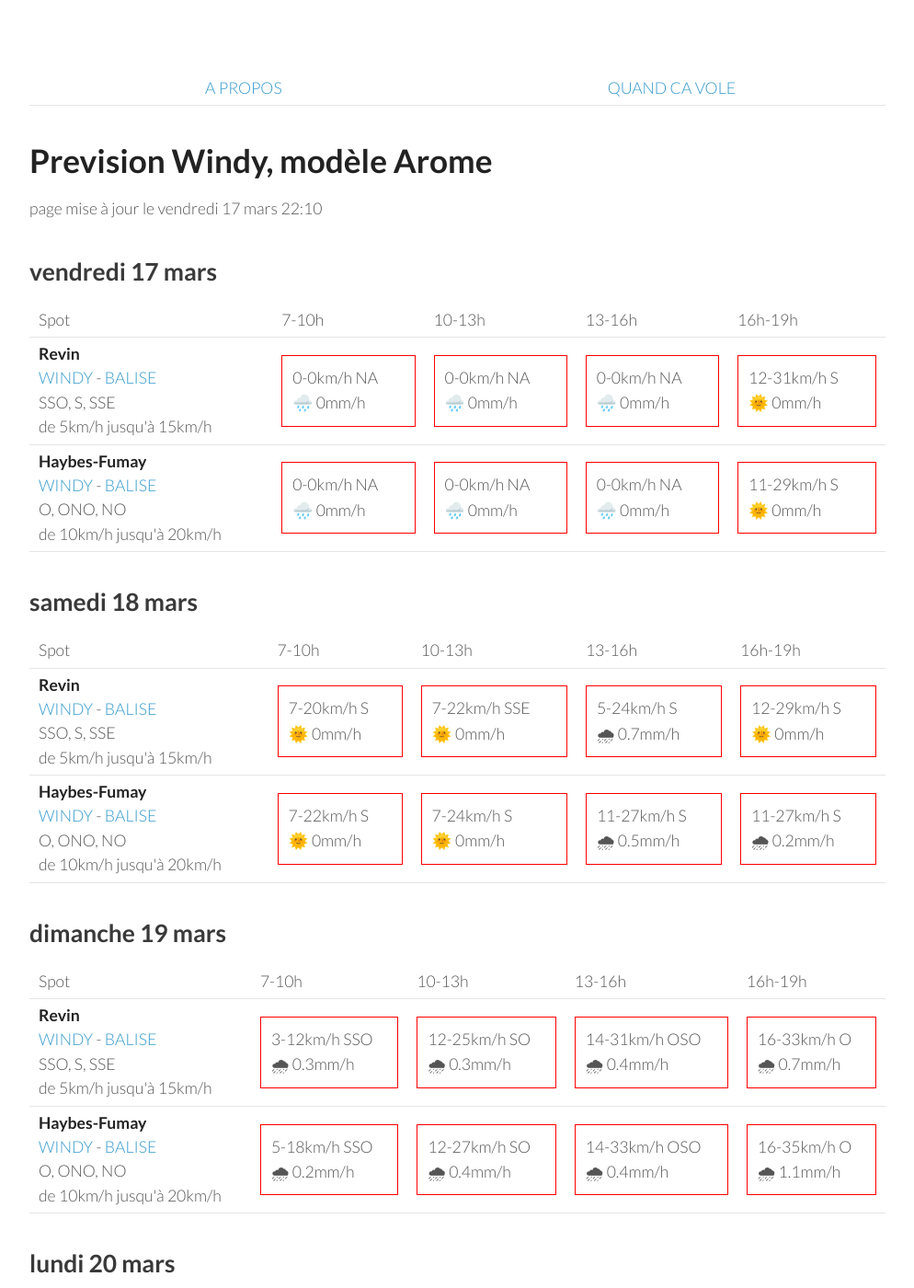
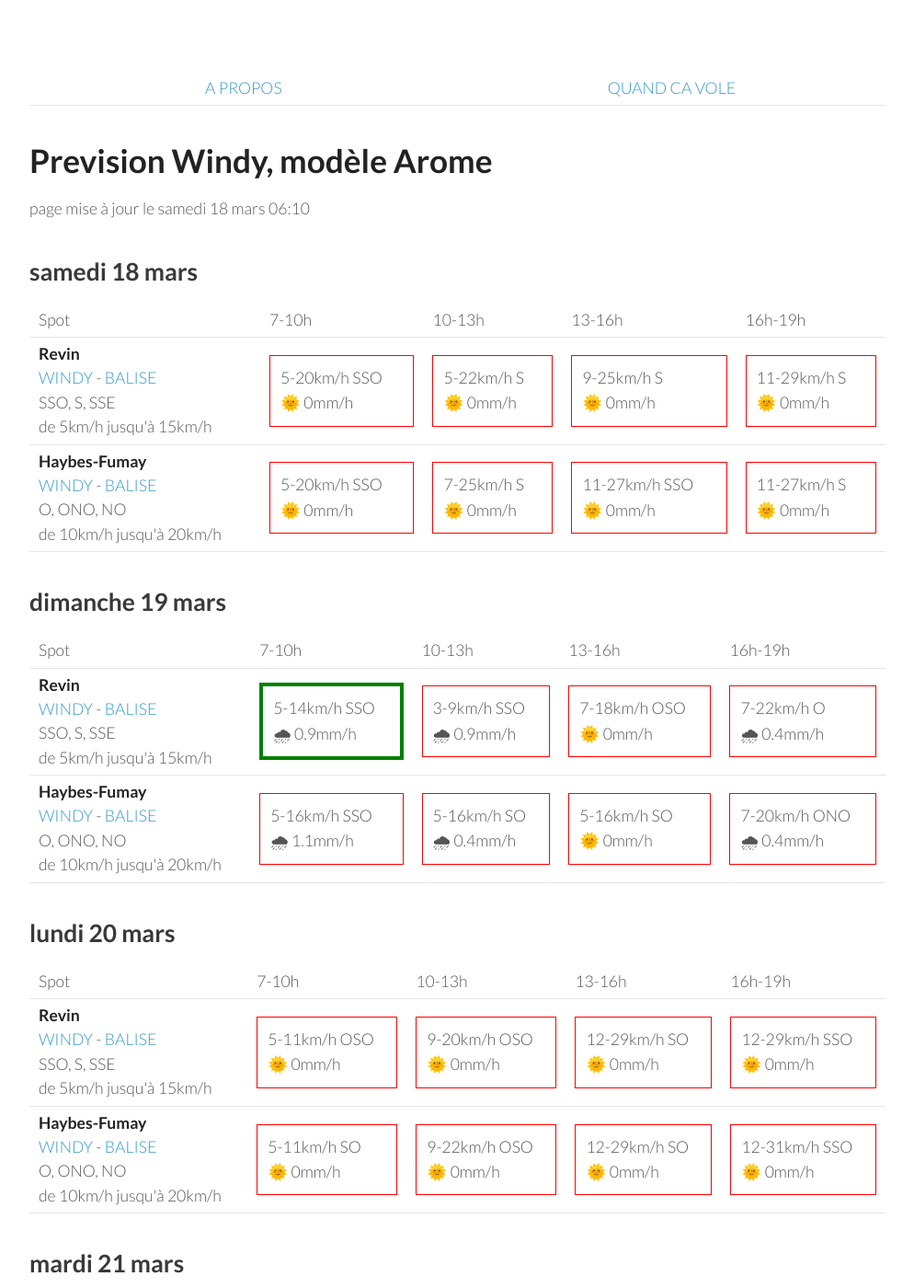
Before and after one commit to parapente-dans-le-nord/parapente-dans-le-nord.github.io, a Jekyll site: the page built from ardennes.markdown, in a window 1280 px wide and 1400 px high. Shown: the whole window at 92% size, without its empty margins (26-1020 px from the left). Built offline with Jekyll 4.4.1, drawn with Linux system fonts in a browser that asks for light colours; some of the changed text lies outside the part shown.

Commit message:
update index.markdown

```diff
--- a/ardennes.markdown
+++ b/ardennes.markdown
@@ -7,42 +7,8 @@ title:  "Tous les spots"
 {: .links}
 
 # Prevision Windy, modèle Arome
-page mise à jour le vendredi 17 mars 22:10
+page mise à jour le samedi 18 mars 06:10
 
-## vendredi 17 mars
-
-{::nomarkdown}
-<table>
-  <tbody>
-    <tr>
-      <td>Spot</td>
-      <td>7-10h</td>
-      <td>10-13h</td>
-      <td>13-16h</td>
-      <td>16h-19h</td>
-    </tr>
-<tr>
-        <td><strong>Revin</strong><br><a href="https://windy.com/49.948/4.625?49.543,4.625,8">WINDY</a> - <span class=""><a href="http://www.balisemeteo.com/balise.php?idBalise=5019">BALISE</a> </span><br> <span class="vent-favorable">SSO, S, SSE</span><br><span class="force-vent">de 5km/h jusqu'à 15km/h</span> </td>
-
-            <td><div class="not-flyable"><p>0-0km/h NA</p><p>🌧️ 0mm/h</p></div></td>
-            <td><div class="not-flyable"><p>0-0km/h NA</p><p>🌧️ 0mm/h</p></div></td>
-            <td><div class="not-flyable"><p>0-0km/h NA</p><p>🌧️ 0mm/h</p></div></td>
-            <td><div class="not-flyable"><p>12-31km/h S</p><p>🌞 0mm/h</p></div></td>
-
-    </tr>
-<tr>
-        <td><strong>Haybes-Fumay</strong><br><a href="https://windy.com/49.998/4.715?49.913,4.738,10">WINDY</a> - <span class=""><a href="http://www.balisemeteo.com/balise.php?idBalise=104">BALISE</a> </span><br> <span class="vent-favorable">O, ONO, NO</span><br><span class="force-vent">de 10km/h jusqu'à 20km/h</span> </td>
-
-            <td><div class="not-flyable"><p>0-0km/h NA</p><p>🌧️ 0mm/h</p></div></td>
-            <td><div class="not-flyable"><p>0-0km/h NA</p><p>🌧️ 0mm/h</p></div></td>
-            <td><div class="not-flyable"><p>0-0km/h NA</p><p>🌧️ 0mm/h</p></div></td>
-            <td><div class="not-flyable"><p>11-29km/h S</p><p>🌞 0mm/h</p></div></td>
-
-    </tr>
-
-</tbody>
-</table>
-{:/}
 ## samedi 18 mars
 
 {::nomarkdown}
@@ -58,20 +24,20 @@ page mise à jour le vendredi 17 mars 22:10
 <tr>
         <td><strong>Revin</strong><br><a href="https://windy.com/49.948/4.625?49.543,4.625,8">WINDY</a> - <span class=""><a href="http://www.balisemeteo.com/balise.php?idBalise=5019">BALISE</a> </span><br> <span class="vent-favorable">SSO, S, SSE</span><br><span class="force-vent">de 5km/h jusqu'à 15km/h</span> </td>
 
-            <td><div class="not-flyable"><p>7-20km/h S</p><p>🌞 0mm/h</p></div></td>
-            <td><div class="not-flyable"><p>7-22km/h SSE</p><p>🌞 0mm/h</p></div></td>
-            <td><div class="not-flyable"><p>5-24km/h S</p><p>🌧 0.7mm/h</p></div></td>
-            <td><div class="not-flyable"><p>12-29km/h S</p><p>🌞 0mm/h</p></div></td>
+            <td><div class="not-flyable"><p>5-20km/h SSO</p><p>🌞 0mm/h</p></div></td>
+            <td><div class="not-flyable"><p>5-22km/h S</p><p>🌞 0mm/h</p></div></td>
+            <td><div class="not-flyable"><p>9-25km/h S</p><p>🌞 0mm/h</p></div></td>
+            <td><div class="not-flyable"><p>11-29km/h S</p><p>🌞 0mm/h</p></div></td>
 
 
     </tr>
 <tr>
         <td><strong>Haybes-Fumay</strong><br><a href="https://windy.com/49.998/4.715?49.913,4.738,10">WINDY</a> - <span class=""><a href="http://www.balisemeteo.com/balise.php?idBalise=104">BALISE</a> </span><br> <span class="vent-favorable">O, ONO, NO</span><br><span class="force-vent">de 10km/h jusqu'à 20km/h</span> </td>
 
-            <td><div class="not-flyable"><p>7-22km/h S</p><p>🌞 0mm/h</p></div></td>
-            <td><div class="not-flyable"><p>7-24km/h S</p><p>🌞 0mm/h</p></div></td>
-            <td><div class="not-flyable"><p>11-27km/h S</p><p>🌧 0.5mm/h</p></div></td>
-            <td><div class="not-flyable"><p>11-27km/h S</p><p>🌧 0.2mm/h</p></div></td>
+            <td><div class="not-flyable"><p>5-20km/h SSO</p><p>🌞 0mm/h</p></div></td>
+            <td><div class="not-flyable"><p>7-25km/h S</p><p>🌞 0mm/h</p></div></td>
+            <td><div class="not-flyable"><p>11-27km/h SSO</p><p>🌞 0mm/h</p></div></td>
+            <td><div class="not-flyable"><p>11-27km/h S</p><p>🌞 0mm/h</p></div></td>
 
 
     </tr>
@@ -94,20 +60,20 @@ page mise à jour le vendredi 17 mars 22:10
 <tr>
         <td><strong>Revin</strong><br><a href="https://windy.com/49.948/4.625?49.543,4.625,8">WINDY</a> - <span class=""><a href="http://www.balisemeteo.com/balise.php?idBalise=5019">BALISE</a> </span><br> <span class="vent-favorable">SSO, S, SSE</span><br><span class="force-vent">de 5km/h jusqu'à 15km/h</span> </td>
 
-            <td><div class="not-flyable"><p>3-12km/h SSO</p><p>🌧 0.3mm/h</p></div></td>
-            <td><div class="not-flyable"><p>12-25km/h SO</p><p>🌧 0.3mm/h</p></div></td>
-            <td><div class="not-flyable"><p>14-31km/h OSO</p><p>🌧 0.4mm/h</p></div></td>
-            <td><div class="not-flyable"><p>16-33km/h O</p><p>🌧 0.7mm/h</p></div></td>
+            <td><div class="flyable"><p>5-14km/h SSO</p><p>🌧 0.9mm/h</p></div></td>
+            <td><div class="not-flyable"><p>3-9km/h SSO</p><p>🌧 0.9mm/h</p></div></td>
+            <td><div class="not-flyable"><p>7-18km/h OSO</p><p>🌞 0mm/h</p></div></td>
+            <td><div class="not-flyable"><p>7-22km/h O</p><p>🌧 0.4mm/h</p></div></td>
 
 
     </tr>
 <tr>
         <td><strong>Haybes-Fumay</strong><br><a href="https://windy.com/49.998/4.715?49.913,4.738,10">WINDY</a> - <span class=""><a href="http://www.balisemeteo.com/balise.php?idBalise=104">BALISE</a> </span><br> <span class="vent-favorable">O, ONO, NO</span><br><span class="force-vent">de 10km/h jusqu'à 20km/h</span> </td>
 
-            <td><div class="not-flyable"><p>5-18km/h SSO</p><p>🌧 0.2mm/h</p></div></td>
-            <td><div class="not-flyable"><p>12-27km/h SO</p><p>🌧 0.4mm/h</p></div></td>
-            <td><div class="not-flyable"><p>14-33km/h OSO</p><p>🌧 0.4mm/h</p></div></td>
-            <td><div class="not-flyable"><p>16-35km/h O</p><p>🌧 1.1mm/h</p></div></td>
+            <td><div class="not-flyable"><p>5-16km/h SSO</p><p>🌧 1.1mm/h</p></div></td>
+            <td><div class="not-flyable"><p>5-16km/h SO</p><p>🌧 0.4mm/h</p></div></td>
+            <td><div class="not-flyable"><p>5-16km/h SO</p><p>🌞 0mm/h</p></div></td>
+            <td><div class="not-flyable"><p>7-20km/h ONO</p><p>🌧 0.4mm/h</p></div></td>
 
 
     </tr>
@@ -130,20 +96,20 @@ page mise à jour le vendredi 17 mars 22:10
 <tr>
         <td><strong>Revin</strong><br><a href="https://windy.com/49.948/4.625?49.543,4.625,8">WINDY</a> - <span class=""><a href="http://www.balisemeteo.com/balise.php?idBalise=5019">BALISE</a> </span><br> <span class="vent-favorable">SSO, S, SSE</span><br><span class="force-vent">de 5km/h jusqu'à 15km/h</span> </td>
 
-            <td><div class="not-flyable"><p>9-18km/h SSO</p><p>🌞 0mm/h</p></div></td>
-            <td><div class="not-flyable"><p>11-22km/h SSO</p><p>🌞 0mm/h</p></div></td>
-            <td><div class="not-flyable"><p>16-37km/h SO</p><p>🌞 0mm/h</p></div></td>
-            <td><div class="not-flyable"><p>14-33km/h SO</p><p>🌞 0mm/h</p></div></td>
+            <td><div class="not-flyable"><p>5-11km/h OSO</p><p>🌞 0mm/h</p></div></td>
+            <td><div class="not-flyable"><p>9-20km/h OSO</p><p>🌞 0mm/h</p></div></td>
+            <td><div class="not-flyable"><p>12-29km/h SO</p><p>🌞 0mm/h</p></div></td>
+            <td><div class="not-flyable"><p>12-29km/h SSO</p><p>🌞 0mm/h</p></div></td>
 
 
     </tr>
 <tr>
         <td><strong>Haybes-Fumay</strong><br><a href="https://windy.com/49.998/4.715?49.913,4.738,10">WINDY</a> - <span class=""><a href="http://www.balisemeteo.com/balise.php?idBalise=104">BALISE</a> </span><br> <span class="vent-favorable">O, ONO, NO</span><br><span class="force-vent">de 10km/h jusqu'à 20km/h</span> </td>
 
-            <td><div class="not-flyable"><p>11-22km/h SSO</p><p>🌞 0mm/h</p></div></td>
-            <td><div class="not-flyable"><p>11-25km/h SSO</p><p>🌞 0mm/h</p></div></td>
-            <td><div class="not-flyable"><p>16-38km/h SO</p><p>🌞 0mm/h</p></div></td>
-            <td><div class="not-flyable"><p>16-35km/h SO</p><p>🌞 0mm/h</p></div></td>
+            <td><div class="not-flyable"><p>5-11km/h SO</p><p>🌞 0mm/h</p></div></td>
+            <td><div class="not-flyable"><p>9-22km/h OSO</p><p>🌞 0mm/h</p></div></td>
+            <td><div class="not-flyable"><p>12-29km/h SO</p><p>🌞 0mm/h</p></div></td>
+            <td><div class="not-flyable"><p>12-31km/h SSO</p><p>🌞 0mm/h</p></div></td>
 
 
     </tr>
@@ -166,8 +132,8 @@ page mise à jour le vendredi 17 mars 22:10
 <tr>
         <td><strong>Revin</strong><br><a href="https://windy.com/49.948/4.625?49.543,4.625,8">WINDY</a> - <span class=""><a href="http://www.balisemeteo.com/balise.php?idBalise=5019">BALISE</a> </span><br> <span class="vent-favorable">SSO, S, SSE</span><br><span class="force-vent">de 5km/h jusqu'à 15km/h</span> </td>
 
-            <td><div class="not-flyable"><p>12-24km/h S</p><p>🌞 0mm/h</p></div></td>
-            <td><div class="not-flyable"><p>12-27km/h S</p><p>🌞 0mm/h</p></div></td>
+            <td><div class="not-flyable"><p>14-27km/h S</p><p>🌞 0mm/h</p></div></td>
+            <td><div class="not-flyable"><p>12-29km/h S</p><p>🌞 0mm/h</p></div></td>
             <td><div class="not-flyable"><p>18-37km/h SSO</p><p>🌞 0mm/h</p></div></td>
             <td><div class="not-flyable"><p>22-46km/h SO</p><p>🌞 0mm/h</p></div></td>
 
@@ -176,8 +142,8 @@ page mise à jour le vendredi 17 mars 22:10
 <tr>
         <td><strong>Haybes-Fumay</strong><br><a href="https://windy.com/49.998/4.715?49.913,4.738,10">WINDY</a> - <span class=""><a href="http://www.balisemeteo.com/balise.php?idBalise=104">BALISE</a> </span><br> <span class="vent-favorable">O, ONO, NO</span><br><span class="force-vent">de 10km/h jusqu'à 20km/h</span> </td>
 
-            <td><div class="not-flyable"><p>14-29km/h S</p><p>🌞 0mm/h</p></div></td>
-            <td><div class="not-flyable"><p>14-31km/h S</p><p>🌞 0mm/h</p></div></td>
+            <td><div class="not-flyable"><p>16-33km/h S</p><p>🌞 0mm/h</p></div></td>
+            <td><div class="not-flyable"><p>14-35km/h S</p><p>🌞 0mm/h</p></div></td>
             <td><div class="not-flyable"><p>18-38km/h SSO</p><p>🌞 0mm/h</p></div></td>
             <td><div class="not-flyable"><p>22-48km/h SO</p><p>🌞 0mm/h</p></div></td>
 
```
